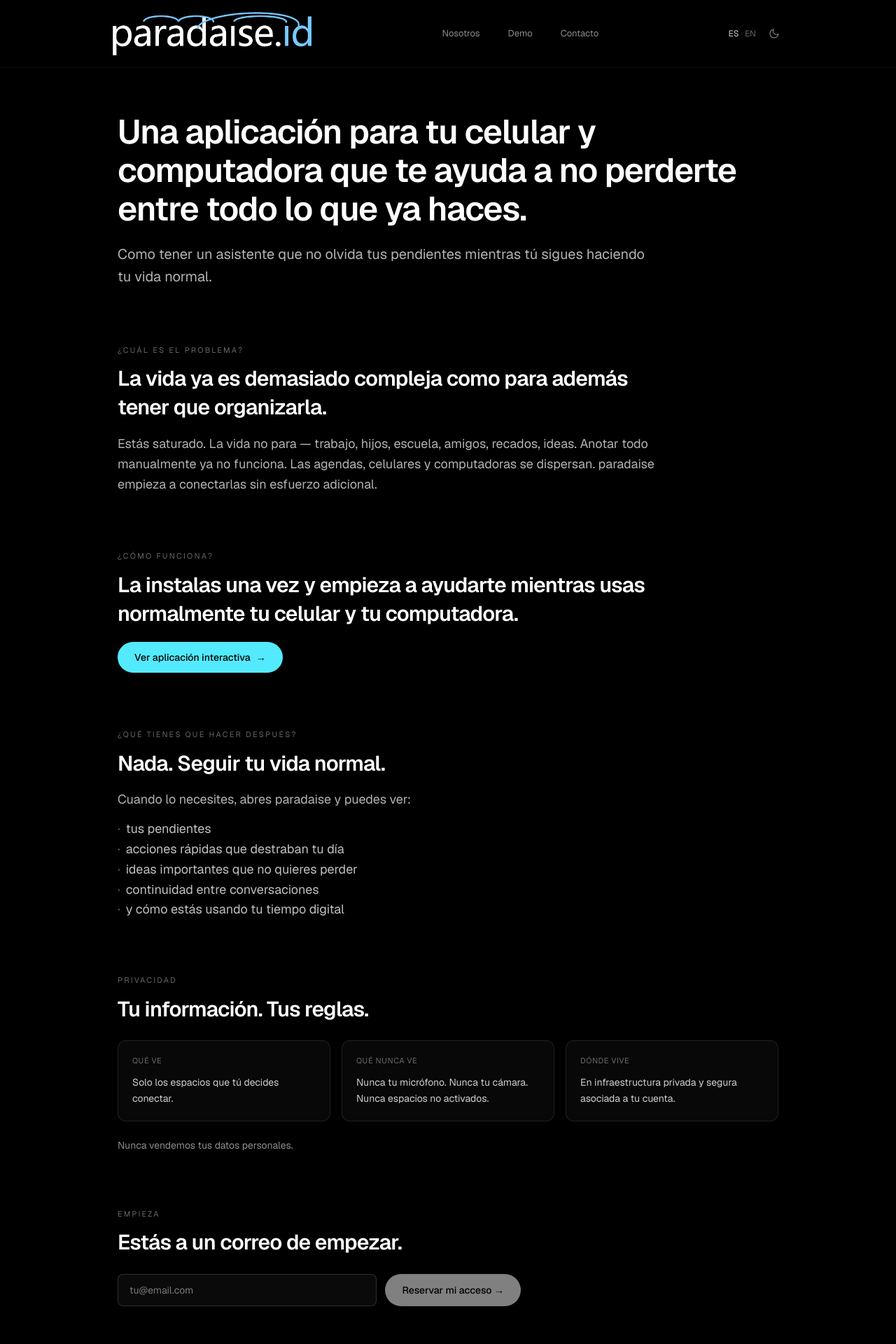
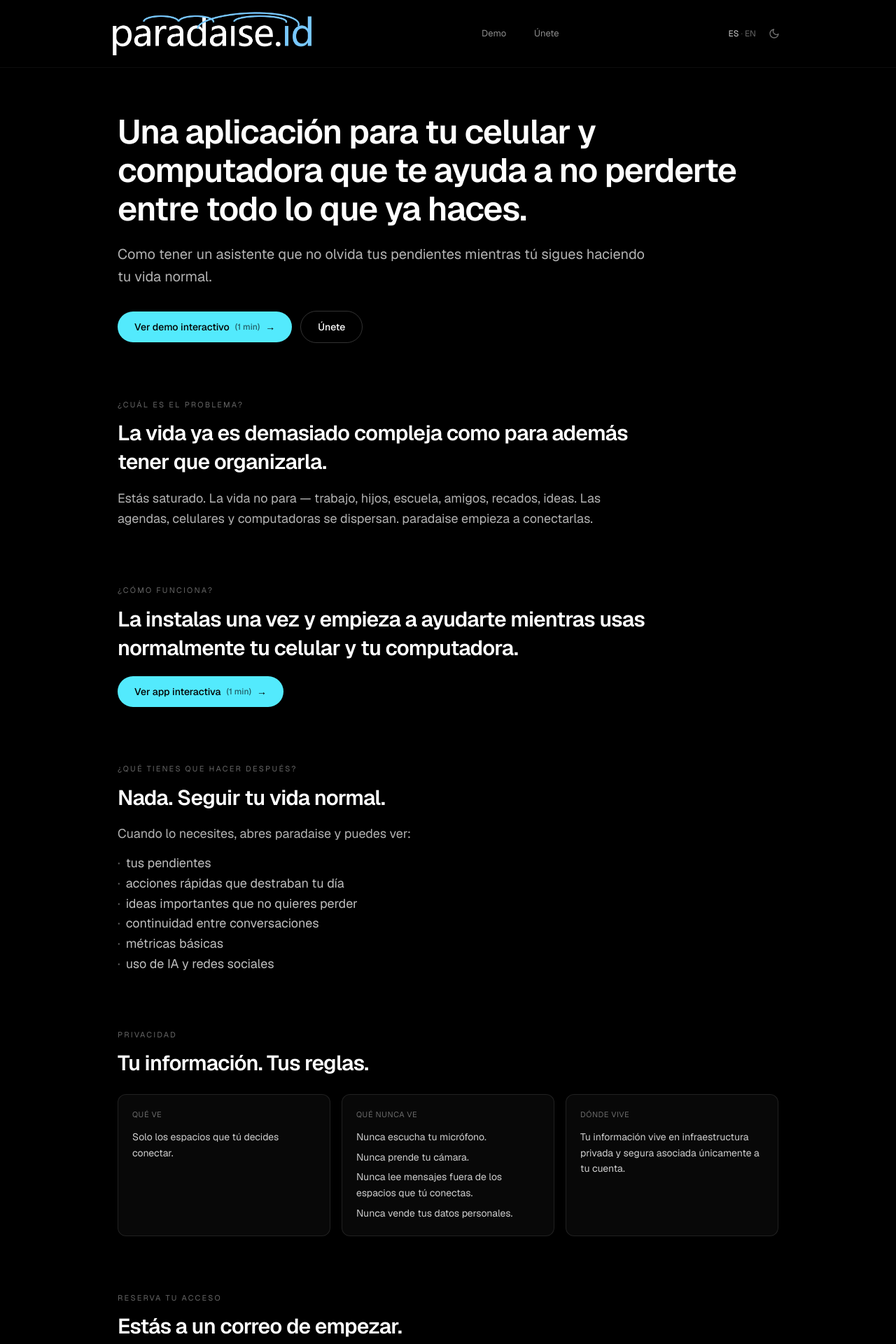
Before and after one commit to paradaiseid/paradaise-id-core, a Next.js app: page / in a window 1280 px wide. Shown: the top 1920 px of the page at 70% size. Built offline with nearby package versions, Linux system fonts and the light colour scheme.

Commit message:
feat(mamalanding): instrucciones finales - nav minimal, 2 CTAs hero, flow invitaciones, scroll suave a waitlist

```diff
--- a/src/app/globals.css
+++ b/src/app/globals.css
@@ -17,6 +17,10 @@
   --color-foreground: var(--foreground);
   --font-sans: var(--font-geist-sans);
   --font-mono: var(--font-geist-mono);
+}
+
+html {
+  scroll-behavior: smooth;
 }
 
 html, body {
--- a/src/app/page.tsx
+++ b/src/app/page.tsx
@@ -16,6 +16,11 @@
   const [submitted, setSubmitted] = useState(false);
   const [alreadyIn, setAlreadyIn] = useState(false);
   const [submitError, setSubmitError] = useState<string | null>(null);
+
+  // Flow post-signup: invitar a alguien (replicado/adaptado de Step7 del demo)
+  const [accesoAbierto, setAccesoAbierto] = useState(false);
+  const [inviteeEmail, setInviteeEmail] = useState("");
+  const [invitacionEnviada, setInvitacionEnviada] = useState(false);
 
   const isValidEmail = (v: string) => /^[^\s@]+@[^\s@]+\.[^\s@]+$/.test(v.trim());
 
@@ -51,6 +56,12 @@
     if (submitError) setSubmitError(null);
   };
 
+  const inviteeValido = isValidEmail(inviteeEmail);
+  const handleEnviarInvitacion = () => {
+    if (!inviteeValido) return;
+    setInvitacionEnviada(true);
+  };
+
   return (
     <div className="flex-1 max-w-5xl mx-auto w-full px-5 sm:px-10 py-10 sm:py-16">
       {/* HERO */}
@@ -58,9 +69,26 @@
         <h1 className="text-3xl sm:text-5xl font-semibold text-white tracking-tight leading-[1.15] mb-5 max-w-4xl">
           Una aplicación para tu celular y computadora que te ayuda a no perderte entre todo lo que ya haces.
         </h1>
-        <p className="text-white/70 text-lg sm:text-xl leading-relaxed max-w-3xl">
+        <p className="text-white/70 text-lg sm:text-xl leading-relaxed max-w-3xl mb-8">
           Como tener un asistente que no olvida tus pendientes mientras tú sigues haciendo tu vida normal.
         </p>
+
+        <div className="flex flex-col sm:flex-row gap-3 sm:items-center">
+          <Link
+            href="/demo"
+            className="inline-flex items-center gap-2 px-6 py-3 rounded-full bg-cyan-300 text-black font-medium text-sm hover:bg-cyan-200 transition-colors"
+          >
+            Ver demo interactivo
+            <span className="text-black/60 text-xs">(1 min)</span>
+            <span aria-hidden>→</span>
+          </Link>
+          <a
+            href="#waitlist"
+            className="inline-flex items-center justify-center gap-2 px-6 py-3 rounded-full border border-white/20 text-white text-sm font-medium hover:bg-white/[0.04] transition-colors"
+          >
+            Únete
+          </a>
+        </div>
       </section>
 
       {/* ¿CUÁL ES EL PROBLEMA? */}
@@ -71,8 +99,7 @@
         </h2>
         <p className="text-white/70 text-base sm:text-lg leading-relaxed max-w-3xl">
           Estás saturado. La vida no para — trabajo, hijos, escuela, amigos, recados, ideas.
-          Anotar todo manualmente ya no funciona. Las agendas, celulares y computadoras se dispersan.
-          paradaise empieza a conectarlas sin esfuerzo adicional.
+          Las agendas, celulares y computadoras se dispersan. paradaise empieza a conectarlas.
         </p>
       </section>
 
@@ -86,7 +113,8 @@
           href="/demo"
           className="inline-flex items-center gap-2 px-6 py-3 rounded-full bg-cyan-300 text-black font-medium text-sm hover:bg-cyan-200 transition-colors"
         >
-          Ver aplicación interactiva
+          Ver app interactiva
+          <span className="text-black/60 text-xs">(1 min)</span>
           <span aria-hidden>→</span>
         </Link>
       </section>
@@ -105,7 +133,8 @@
           <li className="flex gap-2"><span className="text-white/40">·</span><span>acciones rápidas que destraban tu día</span></li>
           <li className="flex gap-2"><span className="text-white/40">·</span><span>ideas importantes que no quieres perder</span></li>
           <li className="flex gap-2"><span className="text-white/40">·</span><span>continuidad entre conversaciones</span></li>
-          <li className="flex gap-2"><span className="text-white/40">·</span><span>y cómo estás usando tu tiempo digital</span></li>
+          <li className="flex gap-2"><span className="text-white/40">·</span><span>métricas básicas</span></li>
+          <li className="flex gap-2"><span className="text-white/40">·</span><span>uso de IA y redes sociales</span></li>
         </ul>
       </section>
 
@@ -116,7 +145,7 @@
           Tu información. Tus reglas.
         </h2>
 
-        <div className="grid sm:grid-cols-3 gap-4 mb-6">
+        <div className="grid sm:grid-cols-3 gap-4">
           <div className="rounded-xl border border-white/10 bg-white/[0.03] p-5">
             <div className="text-white/40 text-[11px] uppercase tracking-wider mb-3">Qué ve</div>
             <p className="text-white/80 text-sm leading-relaxed">
@@ -125,45 +154,94 @@
           </div>
           <div className="rounded-xl border border-white/10 bg-white/[0.03] p-5">
             <div className="text-white/40 text-[11px] uppercase tracking-wider mb-3">Qué nunca ve</div>
-            <p className="text-white/80 text-sm leading-relaxed">
-              Nunca tu micrófono. Nunca tu cámara. Nunca espacios no activados.
-            </p>
+            <ul className="text-white/80 text-sm leading-relaxed space-y-1.5">
+              <li>Nunca escucha tu micrófono.</li>
+              <li>Nunca prende tu cámara.</li>
+              <li>Nunca lee mensajes fuera de los espacios que tú conectas.</li>
+              <li>Nunca vende tus datos personales.</li>
+            </ul>
           </div>
           <div className="rounded-xl border border-white/10 bg-white/[0.03] p-5">
             <div className="text-white/40 text-[11px] uppercase tracking-wider mb-3">Dónde vive</div>
             <p className="text-white/80 text-sm leading-relaxed">
-              En infraestructura privada y segura asociada a tu cuenta.
+              Tu información vive en infraestructura privada y segura asociada únicamente a tu cuenta.
             </p>
           </div>
         </div>
-
-        <p className="text-white/55 text-sm">Nunca vendemos tus datos personales.</p>
       </section>
 
-      {/* WAITLIST */}
-      <section className="mb-12">
-        <p className="text-white/40 text-[11px] uppercase tracking-[0.2em] mb-3">Empieza</p>
+      {/* WAITLIST — id ancla para "Únete" del nav y del hero */}
+      <section id="waitlist" className="mb-12 scroll-mt-24">
+        <p className="text-white/40 text-[11px] uppercase tracking-[0.2em] mb-3">Reserva tu acceso</p>
+
+        {submitted || alreadyIn ? (
+          <>
+            <h2 className="text-2xl sm:text-3xl font-semibold text-white tracking-tight mb-2 leading-snug">
+              {submitted ? "Estás dentro." : "Ya estás en la lista."}
+            </h2>
+            <p className="text-white/65 text-base leading-relaxed mb-6 max-w-2xl">
+              Te avisamos cuando abramos accesos.
+            </p>
+
+            <div className="rounded-xl border border-white/10 bg-white/[0.03] p-5 mb-4 max-w-xl">
+              <div className="text-white text-sm font-medium mb-1">Hoy puedes abrir 1 acceso</div>
+              <div className="text-white/55 text-xs leading-relaxed mb-4">
+                Los accesos se liberan cada 24 hrs después de que tu invitado se registre.
+              </div>
+              {!accesoAbierto ? (
+                <button
+                  type="button"
+                  onClick={() => setAccesoAbierto(true)}
+                  className="px-5 py-2.5 rounded-full text-sm font-medium border border-white/20 text-white hover:bg-white/[0.04] transition-colors"
+                >
+                  Abrir acceso
+                </button>
+              ) : (
+                <span className="text-cyan-300/85 text-xs">Acceso abierto</span>
+              )}
+            </div>
+
+            {accesoAbierto && (
+              <div className="rounded-xl border border-white/10 bg-white/[0.03] p-5 mb-6 max-w-xl">
+                <div className="text-white text-sm font-medium mb-4">Invitar a alguien</div>
+                <div className="flex flex-col sm:flex-row gap-3 mb-2">
+                  <input
+                    type="email"
+                    value={inviteeEmail}
+                    onChange={(e) => setInviteeEmail(e.target.value)}
+                    disabled={invitacionEnviada}
+                    placeholder="su@correo.com"
+                    className="flex-1 px-4 py-3 rounded-lg text-sm bg-white/[0.04] border border-white/15 text-white/90 focus:outline-none focus:border-white/50 disabled:opacity-60 transition-colors"
+                  />
+                  <button
+                    type="button"
+                    onClick={handleEnviarInvitacion}
+                    disabled={!inviteeValido || invitacionEnviada}
+                    className="px-5 py-2.5 rounded-full text-sm font-medium bg-cyan-300 text-black hover:bg-cyan-200 disabled:opacity-50 disabled:cursor-not-allowed transition-colors"
+                  >
+                    {invitacionEnviada ? "Enviada" : "Enviar invitación"}
+                  </button>
+                </div>
+                {invitacionEnviada && (
+                  <p className="text-cyan-300/85 text-xs mt-2">Acceso enviado.</p>
+                )}
+              </div>
+            )}
+
+            <div className="flex flex-col sm:flex-row gap-3 max-w-xl">
+              <Link
+                href="/demo"
+                className="inline-flex items-center justify-center gap-2 px-6 py-3 rounded-full border border-white/20 text-white text-sm font-medium hover:bg-white/[0.04] transition-colors"
+              >
+                Ver demo otra vez
+              </Link>
+            </div>
+          </>
+        ) : (
+          <>
             <h2 className="text-2xl sm:text-3xl font-semibold text-white tracking-tight mb-6 leading-snug">
               Estás a un correo de empezar.
             </h2>
-
-        {submitted ? (
-          <div className="rounded-xl border border-cyan-300/30 bg-cyan-300/[0.05] p-5 max-w-xl">
-            <p className="text-white text-base font-medium mb-1">Estás dentro.</p>
-            <p className="text-white/65 text-sm leading-relaxed">
-              Te avisamos cuando abramos accesos. Mientras tanto, si quieres ver cómo se siente,
-              {" "}<Link href="/demo" className="text-cyan-300/90 underline underline-offset-4 hover:text-cyan-200">ve la aplicación interactiva</Link>.
-            </p>
-          </div>
-        ) : alreadyIn ? (
-          <div className="rounded-xl border border-white/15 bg-white/[0.04] p-5 max-w-xl">
-            <p className="text-white text-base font-medium mb-1">Ya estás en la lista.</p>
-            <p className="text-white/65 text-sm leading-relaxed">
-              Te avisamos cuando abramos accesos. Si quieres ver cómo se siente mientras esperas,
-              {" "}<Link href="/demo" className="text-cyan-300/90 underline underline-offset-4 hover:text-cyan-200">ve la aplicación interactiva</Link>.
-            </p>
-          </div>
-        ) : (
             <div className="flex flex-col sm:flex-row gap-3 max-w-xl">
               <input
                 type="email"
@@ -176,13 +254,14 @@
                 type="button"
                 onClick={onSubmit}
                 disabled={!isValidEmail(email) || submitting}
-              className="px-6 py-3 rounded-full font-medium text-sm bg-white text-black hover:bg-white/90 disabled:opacity-50 disabled:cursor-not-allowed transition-opacity"
+                className="px-6 py-3 rounded-full font-medium text-sm bg-cyan-300 text-black hover:bg-cyan-200 disabled:opacity-50 disabled:cursor-not-allowed transition-colors"
               >
-              {submitting ? "..." : "Reservar mi acceso →"}
+                {submitting ? "..." : "Reserva tu acceso →"}
               </button>
             </div>
+            {submitError && <p className="text-red-400/80 text-xs mt-3">{submitError}</p>}
+          </>
         )}
-        {submitError && <p className="text-red-400/80 text-xs mt-3">{submitError}</p>}
       </section>
     </div>
   );
--- a/src/components/Footer.tsx
+++ b/src/components/Footer.tsx
@@ -6,15 +6,19 @@
 type FooterLink = { href: string; label: string };
 
 const FOOTER_LINKS_ES: FooterLink[] = [
+  { href: "/about", label: "Nosotros" },
   { href: "/manifesto", label: "Manifiesto" },
   { href: "/inversionistas", label: "Inversionistas" },
   { href: "/privacy", label: "Privacidad" },
+  { href: "/contacto", label: "Contacto" },
 ];
 
 const FOOTER_LINKS_EN: FooterLink[] = [
+  { href: "/en/about", label: "About" },
   { href: "/en/manifesto", label: "Manifesto" },
   { href: "/en/inversionistas", label: "Investors" },
   { href: "/en/privacy", label: "Privacy" },
+  { href: "/en/contacto", label: "Contact" },
 ];
 
 function detectLang(pathname: string): "es" | "en" {
--- a/src/components/Nav.tsx
+++ b/src/components/Nav.tsx
@@ -8,19 +8,16 @@
 
 type NavLink = { href: string; label: string };
 
-// Nav top: solo lo que un visitante nuevo necesita ver primero.
-// Orden: Nosotros · Demo · Contacto — primero quién somos, luego producto, luego cómo contactarnos.
-// Manifiesto, Inversionistas y Privacidad viven en el footer (links institucionales).
+// Nav top: minimal. Solo Demo + Únete (anchor a #waitlist).
+// Nosotros, Contacto, Manifiesto, Inversionistas, Privacidad viven en el footer.
 const NAV_LINKS_ES: NavLink[] = [
-  { href: "/about", label: "Nosotros" },
   { href: "/demo", label: "Demo" },
-  { href: "/contacto", label: "Contacto" },
+  { href: "/#waitlist", label: "Únete" },
 ];
 
 const NAV_LINKS_EN: NavLink[] = [
-  { href: "/en/about", label: "About" },
   { href: "/en/demo", label: "Demo" },
-  { href: "/en/contacto", label: "Contact" },
+  { href: "/en/#waitlist", label: "Join" },
 ];
 
 function detectLang(pathname: string): "es" | "en" {
```
Lines whose indentation alone changed are shown as unchanged.
